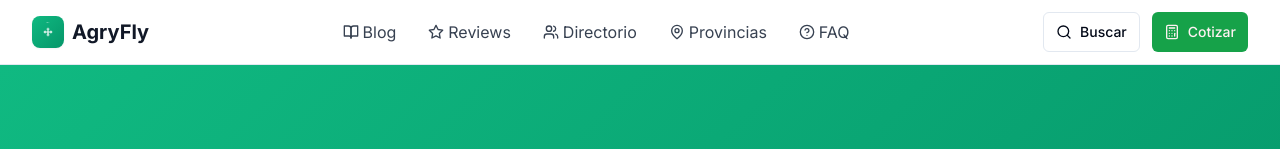
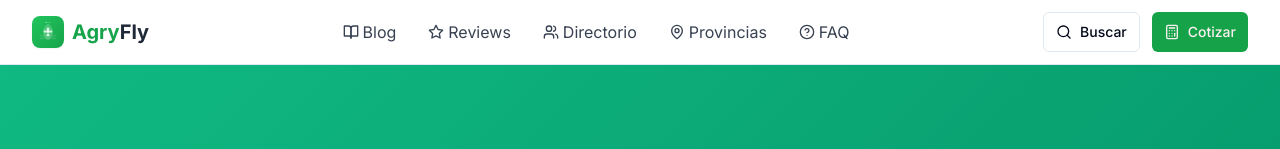
Before and after one commit to martingalmarino/drone-fumigaciones, a Next.js app: page / in a window 1280 px wide. Shown: the top 149 px of the page. Built offline with nearby package versions, Linux system fonts and the light colour scheme.

Commit message:
Crear logo profesional AgryFly con elementos agrícolas y tipografía diferenciada

```diff
--- a/components/Footer.tsx
+++ b/components/Footer.tsx
@@ -29,28 +29,39 @@ export default function Footer() {
           {/* Logo y descripción */}
           <div className="sm:col-span-2 lg:col-span-1">
             <div className="flex items-center mb-4">
-              <div className="h-8 w-8 bg-gradient-to-br from-emerald-500 to-emerald-600 rounded-lg flex items-center justify-center shadow-sm">
+              <div className="h-8 w-8 bg-gradient-to-br from-green-500 to-green-600 rounded-lg flex items-center justify-center shadow-sm">
                 <svg className="h-5 w-5 text-white" viewBox="0 0 24 24" fill="none" xmlns="http://www.w3.org/2000/svg">
+                  {/* Agricultural leaf background */}
+                  <path d="M12 2C8 4 6 8 6 12C6 16 8 20 12 22C16 20 18 16 18 12C18 8 16 4 12 2Z" fill="currentColor" opacity="0.2"/>
+
                   {/* Drone body */}
-                  <rect x="10" y="11" width="4" height="2" rx="1" fill="currentColor"/>
+                  <rect x="10" y="10" width="4" height="3" rx="1" fill="currentColor"/>
+
                   {/* Drone arms */}
-                  <rect x="7" y="11.5" width="3" height="1" rx="0.5" fill="currentColor"/>
-                  <rect x="14" y="11.5" width="3" height="1" rx="0.5" fill="currentColor"/>
-                  <rect x="11.5" y="8" width="1" height="3" rx="0.5" fill="currentColor"/>
-                  <rect x="11.5" y="13" width="1" height="3" rx="0.5" fill="currentColor"/>
+                  <rect x="7" y="11" width="3" height="1" rx="0.5" fill="currentColor"/>
+                  <rect x="14" y="11" width="3" height="1" rx="0.5" fill="currentColor"/>
+                  <rect x="11" y="7" width="2" height="3" rx="1" fill="currentColor"/>
+                  <rect x="11" y="14" width="2" height="3" rx="1" fill="currentColor"/>
+
                   {/* Propellers */}
-                  <circle cx="8.5" cy="12" r="1.2" fill="none" stroke="currentColor" strokeWidth="0.8"/>
-                  <circle cx="15.5" cy="12" r="1.2" fill="none" stroke="currentColor" strokeWidth="0.8"/>
-                  <circle cx="12" cy="8.5" r="1.2" fill="none" stroke="currentColor" strokeWidth="0.8"/>
-                  <circle cx="12" cy="15.5" r="1.2" fill="none" stroke="currentColor" strokeWidth="0.8"/>
+                  <circle cx="8.5" cy="11.5" r="1.5" fill="none" stroke="currentColor" strokeWidth="0.5"/>
+                  <circle cx="15.5" cy="11.5" r="1.5" fill="none" stroke="currentColor" strokeWidth="0.5"/>
+                  <circle cx="12" cy="8.5" r="1.5" fill="none" stroke="currentColor" strokeWidth="0.5"/>
+                  <circle cx="12" cy="15.5" r="1.5" fill="none" stroke="currentColor" strokeWidth="0.5"/>
+
                   {/* Spray droplets */}
-                  <circle cx="11" y="17" r="0.8" fill="currentColor" opacity="0.7"/>
-                  <circle cx="13" y="18" r="0.6" fill="currentColor" opacity="0.5"/>
-                  <circle cx="12" y="19.5" r="0.4" fill="currentColor" opacity="0.3"/>
+                  <circle cx="10" y="18" r="1" fill="currentColor" opacity="0.8"/>
+                  <circle cx="14" y="19" r="0.8" fill="currentColor" opacity="0.6"/>
+                  <circle cx="12" y="20.5" r="0.6" fill="currentColor" opacity="0.4"/>
+
+                  {/* Field lines */}
+                  <path d="M2 16L22 16" stroke="currentColor" strokeWidth="0.5" opacity="0.3"/>
+                  <path d="M2 18L22 18" stroke="currentColor" strokeWidth="0.5" opacity="0.3"/>
+                  <path d="M2 20L22 20" stroke="currentColor" strokeWidth="0.5" opacity="0.3"/>
                 </svg>
               </div>
               <span className="ml-2 text-lg sm:text-xl font-bold">
-                AgryFly
+                <span className="text-green-400">Agry</span><span className="text-white">Fly</span>
               </span>
             </div>
             <p className="text-gray-300 text-sm sm:text-base mb-4 leading-relaxed">
--- a/components/Header.tsx
+++ b/components/Header.tsx
@@ -26,29 +26,42 @@ export default function Header() {
           {/* Logo */}
           <div className="flex-shrink-0">
             <Link href="/" className="flex items-center">
-              <div className="h-8 w-8 bg-gradient-to-br from-emerald-500 to-emerald-600 rounded-lg flex items-center justify-center shadow-sm">
+              <div className="h-8 w-8 bg-gradient-to-br from-green-500 to-green-600 rounded-lg flex items-center justify-center shadow-sm">
                 <svg className="h-5 w-5 text-white" viewBox="0 0 24 24" fill="none" xmlns="http://www.w3.org/2000/svg">
+                  {/* Agricultural leaf background */}
+                  <path d="M12 2C8 4 6 8 6 12C6 16 8 20 12 22C16 20 18 16 18 12C18 8 16 4 12 2Z" fill="currentColor" opacity="0.2"/>
+
                   {/* Drone body */}
-                  <rect x="10" y="11" width="4" height="2" rx="1" fill="currentColor"/>
+                  <rect x="10" y="10" width="4" height="3" rx="1" fill="currentColor"/>
+
                   {/* Drone arms */}
-                  <rect x="7" y="11.5" width="3" height="1" rx="0.5" fill="currentColor"/>
-                  <rect x="14" y="11.5" width="3" height="1" rx="0.5" fill="currentColor"/>
-                  <rect x="11.5" y="8" width="1" height="3" rx="0.5" fill="currentColor"/>
-                  <rect x="11.5" y="13" width="1" height="3" rx="0.5" fill="currentColor"/>
+                  <rect x="7" y="11" width="3" height="1" rx="0.5" fill="currentColor"/>
+                  <rect x="14" y="11" width="3" height="1" rx="0.5" fill="currentColor"/>
+                  <rect x="11" y="7" width="2" height="3" rx="1" fill="currentColor"/>
+                  <rect x="11" y="14" width="2" height="3" rx="1" fill="currentColor"/>
+
                   {/* Propellers */}
-                  <circle cx="8.5" cy="12" r="1.2" fill="none" stroke="currentColor" strokeWidth="0.8"/>
-                  <circle cx="15.5" cy="12" r="1.2" fill="none" stroke="currentColor" strokeWidth="0.8"/>
-                  <circle cx="12" cy="8.5" r="1.2" fill="none" stroke="currentColor" strokeWidth="0.8"/>
-                  <circle cx="12" cy="15.5" r="1.2" fill="none" stroke="currentColor" strokeWidth="0.8"/>
+                  <circle cx="8.5" cy="11.5" r="1.5" fill="none" stroke="currentColor" strokeWidth="0.5"/>
+                  <circle cx="15.5" cy="11.5" r="1.5" fill="none" stroke="currentColor" strokeWidth="0.5"/>
+                  <circle cx="12" cy="8.5" r="1.5" fill="none" stroke="currentColor" strokeWidth="0.5"/>
+                  <circle cx="12" cy="15.5" r="1.5" fill="none" stroke="currentColor" strokeWidth="0.5"/>
+
                   {/* Spray droplets */}
-                  <circle cx="11" y="17" r="0.8" fill="currentColor" opacity="0.7"/>
-                  <circle cx="13" y="18" r="0.6" fill="currentColor" opacity="0.5"/>
-                  <circle cx="12" y="19.5" r="0.4" fill="currentColor" opacity="0.3"/>
+                  <circle cx="10" y="18" r="1" fill="currentColor" opacity="0.8"/>
+                  <circle cx="14" y="19" r="0.8" fill="currentColor" opacity="0.6"/>
+                  <circle cx="12" y="20.5" r="0.6" fill="currentColor" opacity="0.4"/>
+
+                  {/* Field lines */}
+                  <path d="M2 16L22 16" stroke="currentColor" strokeWidth="0.5" opacity="0.3"/>
+                  <path d="M2 18L22 18" stroke="currentColor" strokeWidth="0.5" opacity="0.3"/>
+                  <path d="M2 20L22 20" stroke="currentColor" strokeWidth="0.5" opacity="0.3"/>
                 </svg>
               </div>
-              <span className="ml-2 text-lg sm:text-xl font-bold text-gray-900">
-                <span className="hidden sm:inline">AgryFly</span>
-                <span className="sm:hidden">AF</span>
+              <span className="ml-2 text-lg sm:text-xl font-bold">
+                <span className="hidden sm:inline">
+                  <span className="text-green-600">Agry</span><span className="text-gray-800">Fly</span>
+                </span>
+                <span className="sm:hidden text-gray-800">AF</span>
               </span>
             </Link>
           </div>
```
Also changed, not shown: public/favicon.svg, public/logo-mono.svg (added).
